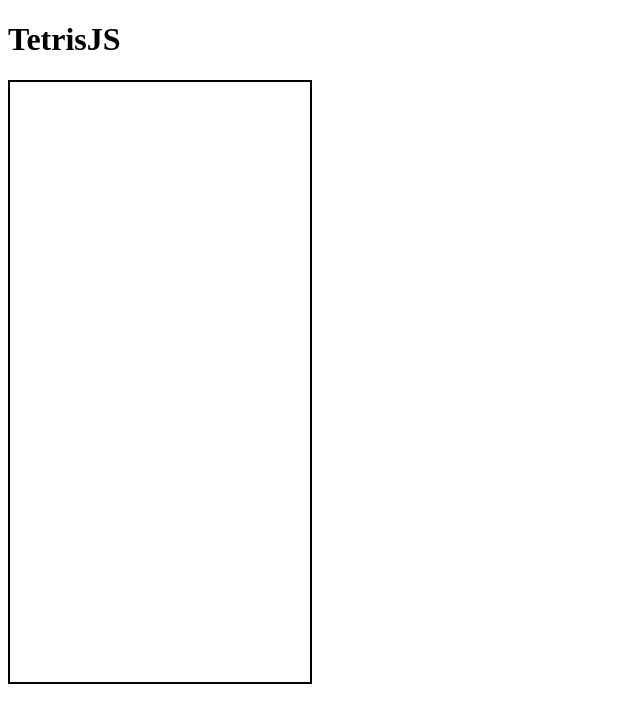
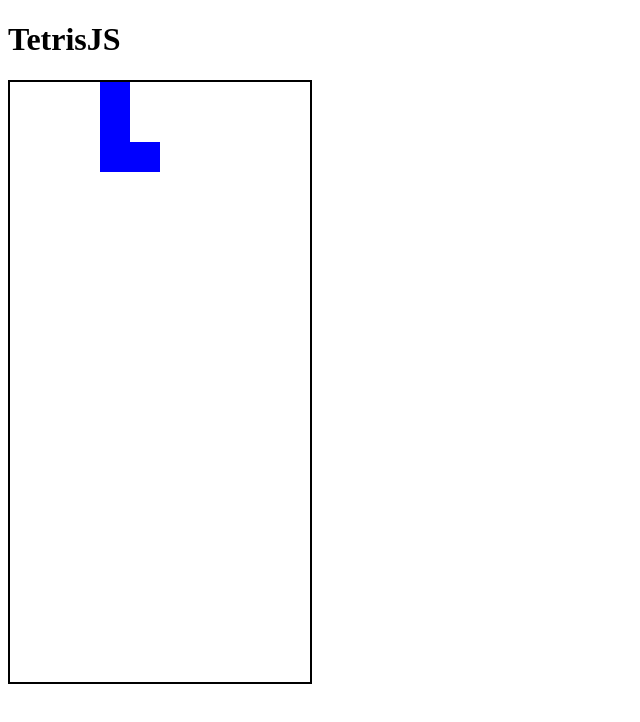
Before and after one commit to hy2999la/tetrisJS, a plain HTML site: page index.html in a window 1280 px wide. Shown: the whole page, without its empty margins (0-640 px from the left). Drawn offline with Linux system fonts and the light colour scheme.

Commit message:
added drawing and spawning tetronimoes

```diff
--- a/index.html
+++ b/index.html
@@ -15,6 +15,7 @@
 
     <script type="text/javascript" src="src/js/constants.js"></script>
     <script type="text/javascript" src="src/js/board.js"></script>
+    <script type="text/javascript" src="src/js/tetronimo.js"></script>
     <script type="text/javascript" src="src/js/main.js"></script>
 </body>
 </html>
--- a/src/js/board.js
+++ b/src/js/board.js
@@ -4,4 +4,8 @@ class Board {
     setEmptyBoard() {
         this.grid =  Array(ROWS).fill(0).map(() => Array(COLS).fill(0));
     }
+
+    spawnTet() {
+
+    }
 }
--- a/src/js/constants.js
+++ b/src/js/constants.js
@@ -1,3 +1,49 @@
 const COLS = 10;
 const ROWS = 20;
 const BLOCKSIZE = 30;
+
+const I = [
+    [0, 0, 0, 0],
+    [1, 1, 1, 1],
+    [0, 0, 0, 0],
+    [0, 0, 0, 0]
+];
+
+const L = [
+    [1, 0, 0],
+    [1, 0, 0],
+    [1, 1, 0]
+];
+
+const J = [
+    [0, 0, 1],
+    [0, 0, 1],
+    [0, 1, 1]
+];
+
+const O = [
+    [1, 1],
+    [1, 1]
+];
+
+const S = [
+    [0, 1, 1],
+    [1, 1, 0],
+    [0, 0, 0]
+];
+
+const Z = [
+    [1, 1, 0],
+    [0, 1, 1],
+    [0, 0, 0]
+];
+
+const T = [
+    [0, 1, 0],
+    [1, 1, 1],
+    [0, 0, 0]
+];
+
+const TETRONIMOES = [I, L, J, O, S, Z, T];
+
+const COLORS = ["cyan", "blue", "orange", "yellow", "green", "purple", "red"];
--- a/src/js/main.js
+++ b/src/js/main.js
@@ -9,6 +9,10 @@ function gameSetup() {
 
     board.setEmptyBoard();
     console.table(board.grid);
+    let t = new Tetronimo(1);
+    console.table(t.shape);
+    console.log(t.color);
+    t.spawn(boardcontext);
 }
 
 gameSetup();
--- /dev/null
+++ b/src/js/tetronimo.js
@@ -0,0 +1,42 @@
+class Tetronimo {
+    x;
+    y;
+    tet;
+    color;
+    shape;
+
+    constructor(id) {
+        this.shape = TETRONIMOES[id];
+        this.color = COLORS[id];
+    }
+
+    spawn(ctx) {
+        this.x = 3;
+        this.y = 0;
+        this.draw(ctx);
+    }
+
+    draw(ctx) {
+        ctx.fillStyle = this.color;
+        for (var i = 0; i < this.shape.length; i++) {
+            for (var j = 0; j < this.shape[i].length; j++) {
+                if (this.shape[i][j]) {
+                    console.log("Drawing in: " + this.x + j + " " + this.y + i);
+                    ctx.fillRect(this.x + j, this.y + i, 1, 1);
+                }
+            }
+        }
+    }
+
+    rotate() {
+
+    }
+
+    hardDrop() {
+
+    }
+
+    softDrop() {
+
+    }
+}
```
